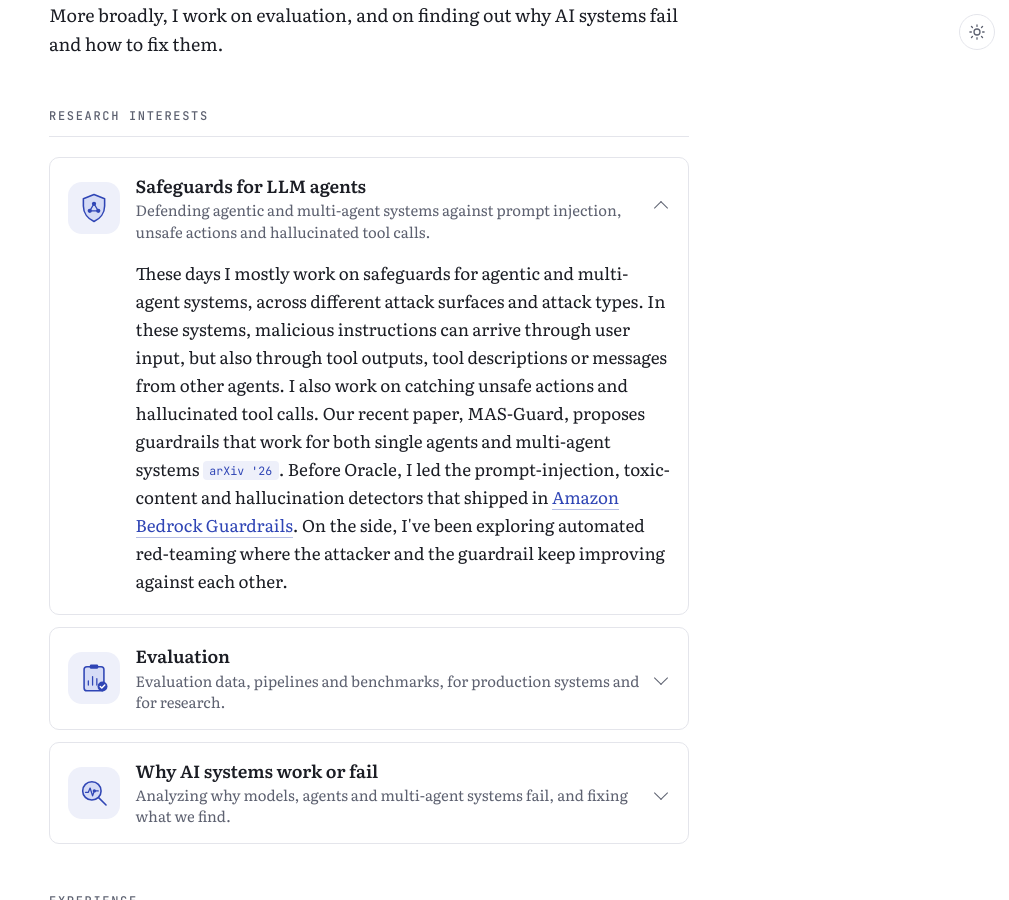
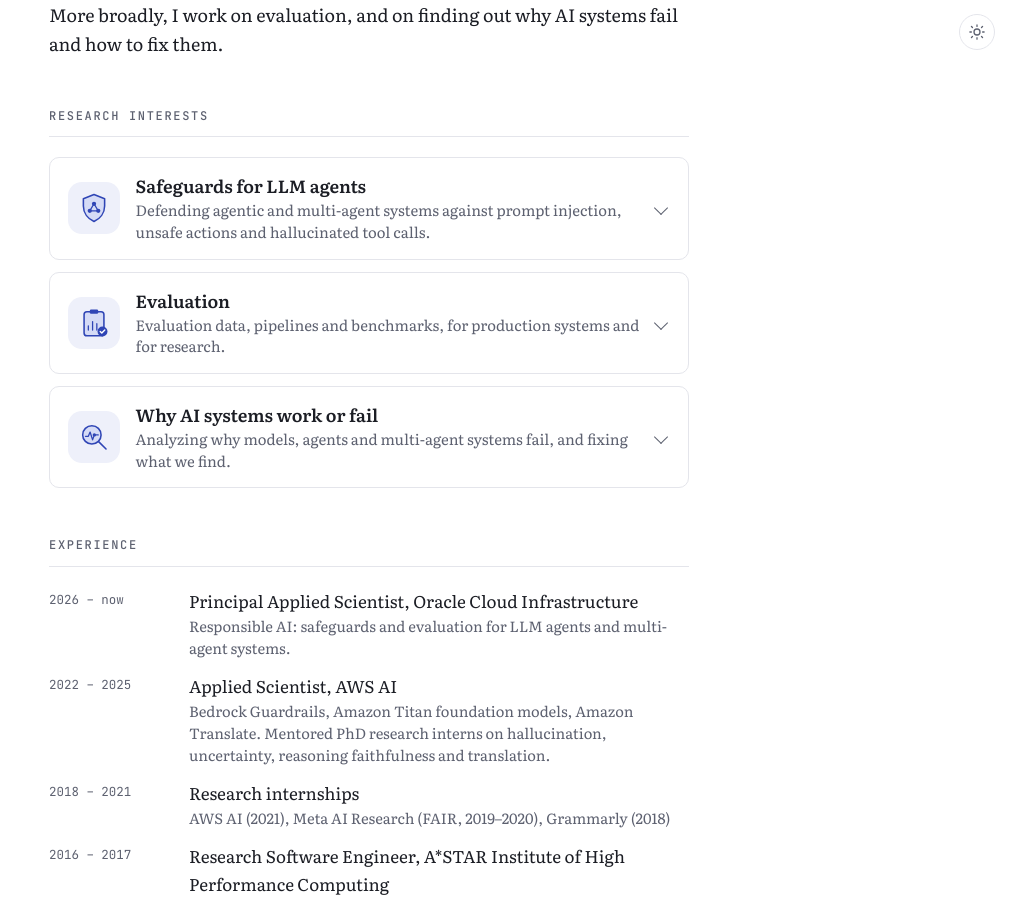
Before and after one commit to phu-pmh/phu-pmh.github.io, a Jekyll site: the page built from index.html, in a window 1280 px wide and 900 px high, scrolled down 305 px. Shown: the whole window, without its empty margins (271-1280 px from the left). Built offline with Jekyll 4.4.1, drawn with Linux system fonts in a browser that asks for light colours.

Commit message:
Collapse all research interests by default
Co-Authored-By: Claude Opus 5.5 (1M context) <noreply@anthropic.com>
Claude-Session: https://claude.ai/code/session_01JXqTCx3Drj5DZFr9Us3QrX

```diff
--- a/index.html
+++ b/index.html
@@ -149,7 +149,7 @@ footer { font-family: var(--mono); font-size: 0.7rem; color: var(--muted); borde
   <section>
     <h2>Research interests</h2>
 
-    <details class="theme" open>
+    <details class="theme">
       <summary>
         <span class="icon"><svg viewBox="0 0 48 48" aria-hidden="true"><path class="fill" d="M24 5l15 6v10c0 9.8-6.3 18-15 22-8.7-4-15-12.2-15-22V11l15-6z"/><path class="line" d="M24 5l15 6v10c0 9.8-6.3 18-15 22-8.7-4-15-12.2-15-22V11l15-6z"/><path class="line thin" d="M18 28l6-10 6 10z"/><circle class="dot" cx="24" cy="18" r="3"/><circle class="dot" cx="18" cy="28" r="3"/><circle class="dot" cx="30" cy="28" r="3"/></svg></span>
         <span class="head"><span class="title">Safeguards for LLM agents</span><span class="blurb">Defending agentic and multi-agent systems against prompt injection, unsafe actions and hallucinated tool calls.</span></span>
```
